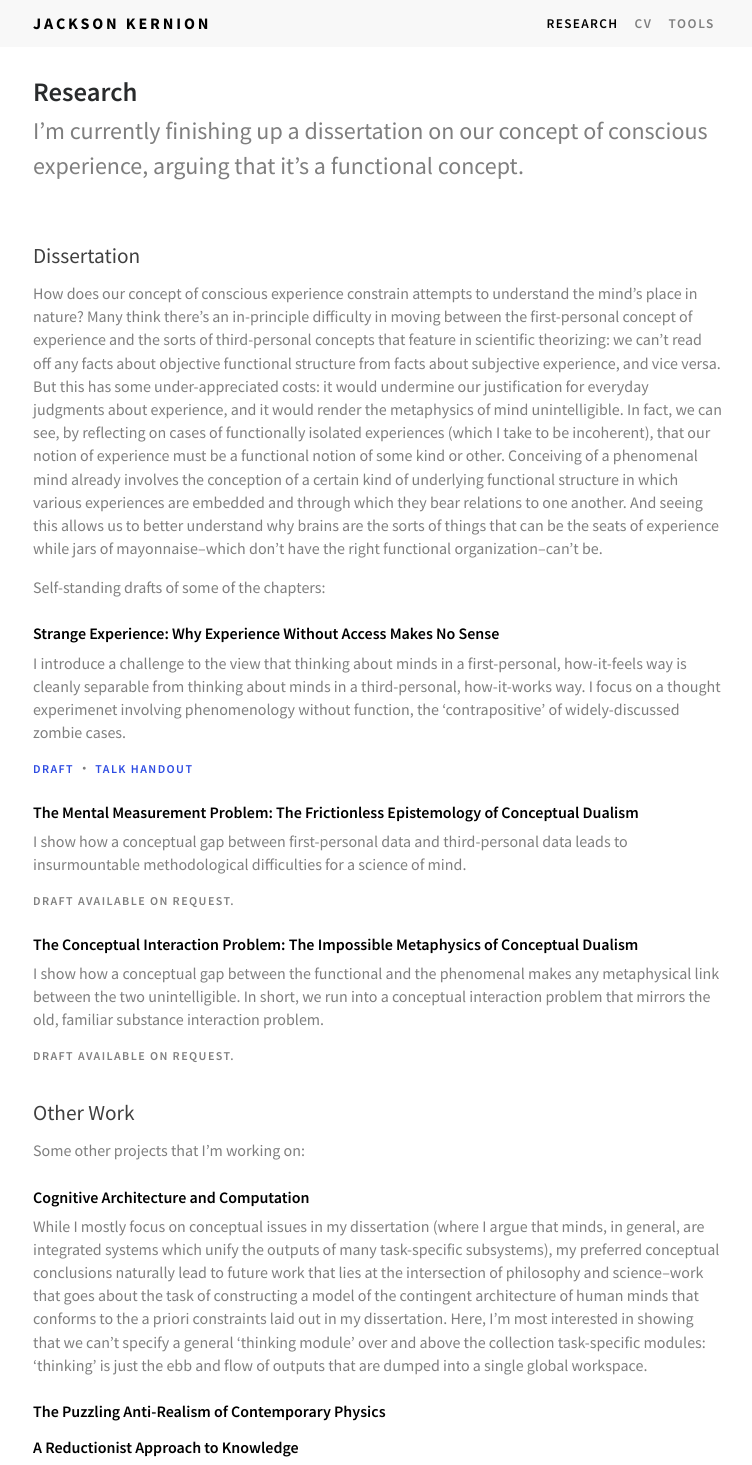
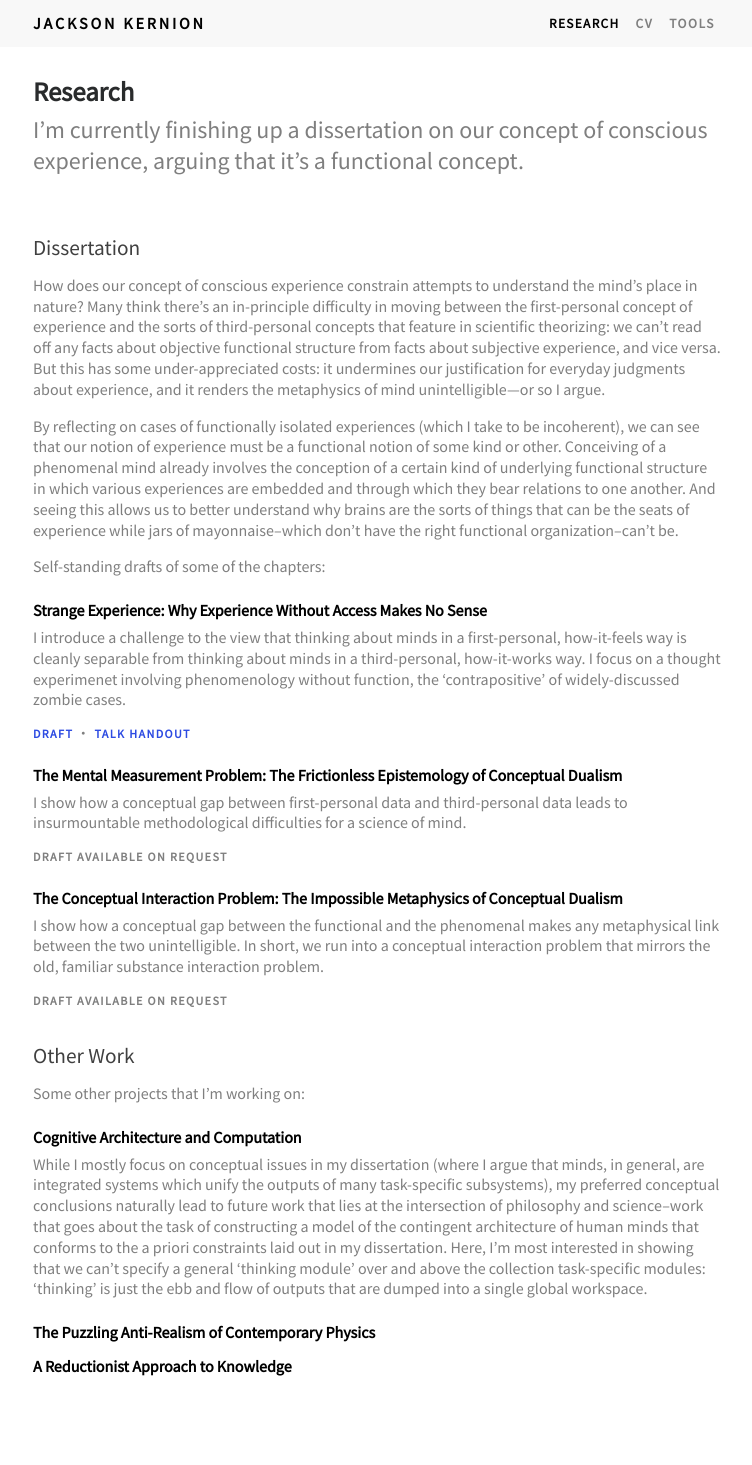
Before and after one commit to jacksonkernion/jacksonkernion.github.io, a Jekyll site: the page built from research.md, in a window 1280 px wide. Shown: the whole page, without its empty margins (262-1014 px from the left). Built offline with Jekyll 4.4.1, drawn with Linux system fonts in a browser that asks for light colours; nearby versions of some CDN libraries; our own code applies the rules of GitHub Pages for plain Markdown files; after the commit the page ends 1383 px from its top, so only the background shows below that.

Commit message:
Font tweaking

```diff
--- a/_layouts/default.html
+++ b/_layouts/default.html
@@ -1,5 +1,5 @@
 <head>
-  <link href="https://fonts.googleapis.com/css?family=Source+Sans+Pro:300,400,400i,600,700" rel="stylesheet">
+  <link href="https://fonts.googleapis.com/css?family=Fira+Sans:300,400,400i,500,600,700|Source+Sans+Pro" rel="stylesheet">
   <link rel="stylesheet" href="https://maxcdn.bootstrapcdn.com/bootstrap/4.0.0-alpha.6/css/bootstrap.min.css" integrity="sha384-rwoIResjU2yc3z8GV/NPeZWAv56rSmLldC3R/AZzGRnGxQQKnKkoFVhFQhNUwEyJ" crossorigin="anonymous">
   <script src="https://code.jquery.com/jquery-3.1.1.slim.min.js" integrity="sha384-A7FZj7v+d/sdmMqp/nOQwliLvUsJfDHW+k9Omg/a/EheAdgtzNs3hpfag6Ed950n" crossorigin="anonymous"></script>
   <script src="https://cdnjs.cloudflare.com/ajax/libs/tether/1.4.0/js/tether.min.js" integrity="sha384-DztdAPBWPRXSA/3eYEEUWrWCy7G5KFbe8fFjk5JAIxUYHKkDx6Qin1DkWx51bBrb" crossorigin="anonymous"></script>
--- a/assets/stylesheets/style.css
+++ b/assets/stylesheets/style.css
@@ -36,7 +36,7 @@
 p{
 	font-size: 12pt;
 	color: #7F7F7F;
-	line-height: 1.45;
+	line-height: 1.3;
 }
 
 a{
--- a/research.md
+++ b/research.md
@@ -11,7 +11,9 @@
 
 ## Dissertation
 
-How does our concept of conscious experience constrain attempts to understand the mind’s place in nature? Many think there’s an in-principle difficulty in moving between the first-personal concept of experience and the sorts of third-personal concepts that feature in scientific theorizing: we can’t read off any facts about objective functional structure from facts about subjective experience, and vice versa. But this has some under-appreciated costs: it would undermine our justification for everyday judgments about experience, and it would render the metaphysics of mind unintelligible. In fact, we can see, by reflecting on cases of functionally isolated experiences (which I take to be incoherent), that our notion of experience must be a functional notion of some kind or other. Conceiving of a phenomenal mind already involves the conception of a certain kind of underlying functional structure in which various experiences are embedded and through which they bear relations to one another. And seeing this allows us to better understand why brains are the sorts of things that can be the seats of experience while jars of mayonnaise--which don’t have the right functional organization--can't be.
+How does our concept of conscious experience constrain attempts to understand the mind’s place in nature? Many think there’s an in-principle difficulty in moving between the first-personal concept of experience and the sorts of third-personal concepts that feature in scientific theorizing: we can’t read off any facts about objective functional structure from facts about subjective experience, and vice versa. But this has some under-appreciated costs: it undermines our justification for everyday judgments about experience, and it renders the metaphysics of mind unintelligible—or so I argue.
+
+By reflecting on cases of functionally isolated experiences (which I take to be incoherent), we can see that our notion of experience must be a functional notion of some kind or other. Conceiving of a phenomenal mind already involves the conception of a certain kind of underlying functional structure in which various experiences are embedded and through which they bear relations to one another. And seeing this allows us to better understand why brains are the sorts of things that can be the seats of experience while jars of mayonnaise--which don’t have the right functional organization--can't be.
 
 Self-standing drafts of some of the chapters:
 
@@ -31,7 +33,7 @@
 I show how a conceptual gap between first-personal data and third-personal data leads to insurmountable methodological difficulties for a science of mind.
 
 {: .little-links }
-Draft available on request.
+Draft available on request
 
 {: .item-title}
 The Conceptual Interaction Problem: The Impossible Metaphysics of Conceptual Dualism
@@ -40,7 +42,7 @@
 I show how a conceptual gap between the functional and the phenomenal makes any metaphysical link between the two unintelligible. In short, we run into a conceptual interaction problem that mirrors the old, familiar substance interaction problem.
 
 {: .little-links }
-Draft available on request.
+Draft available on request
 
 ## Other Work
 
```
